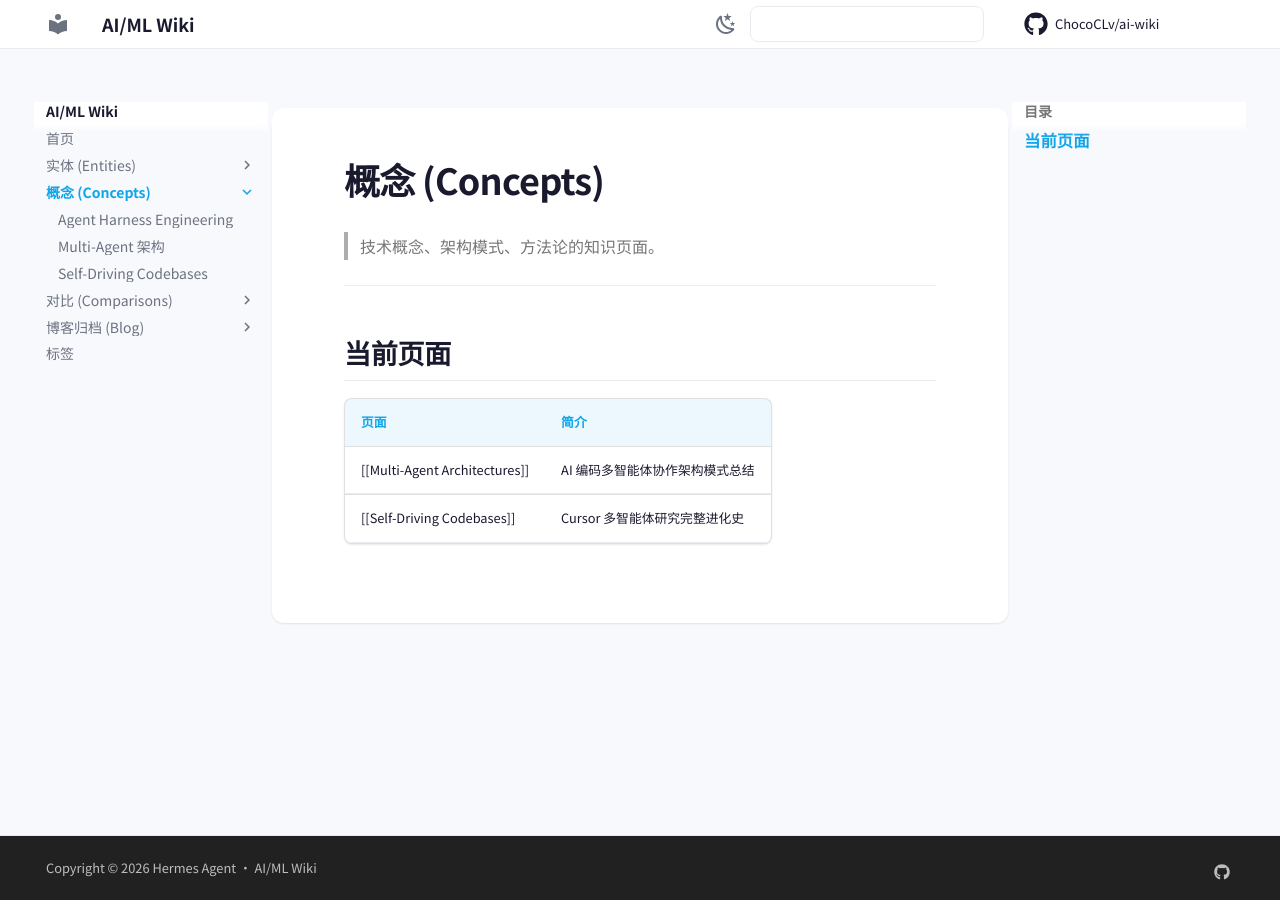
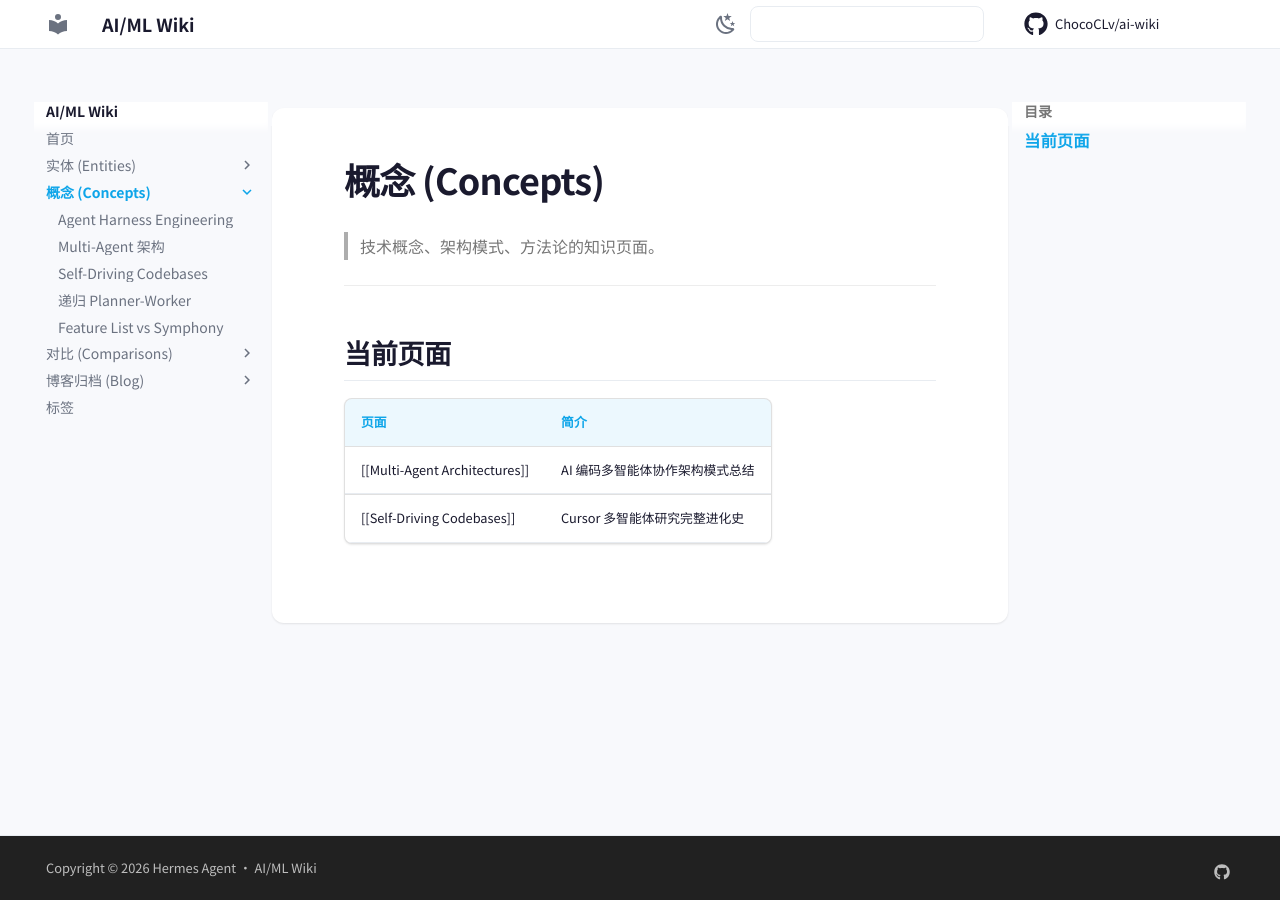
Before and after one commit to ChocoCLv/ai-wiki, an MkDocs documentation site: the page built from docs/concepts/index.md, in a window 1280 px wide. Built offline with MkDocs 1.6.1 and Material for MkDocs 9.7.7, drawn with Linux system fonts in a browser that asks for light colours; comment, search, counter and statistics services are not loaded.

Commit message:
add 2 new concept pages to nav

```diff
--- a/mkdocs.yml
+++ b/mkdocs.yml
@@ -89,6 +89,8 @@ nav:
     - Agent Harness Engineering: concepts/agent-harness-engineering.md
     - Multi-Agent 架构: concepts/multi-agent-architectures.md
     - Self-Driving Codebases: concepts/self-driving-codebases.md
+    - 递归 Planner-Worker: concepts/recursive-planner-worker.md
+    - Feature List vs Symphony: concepts/feature-list-vs-symphony.md
   - 对比 (Comparisons):
     - comparisons/index.md
     - AI Coding Agents 格局: comparisons/ai-coding-agents-landscape.md
```
